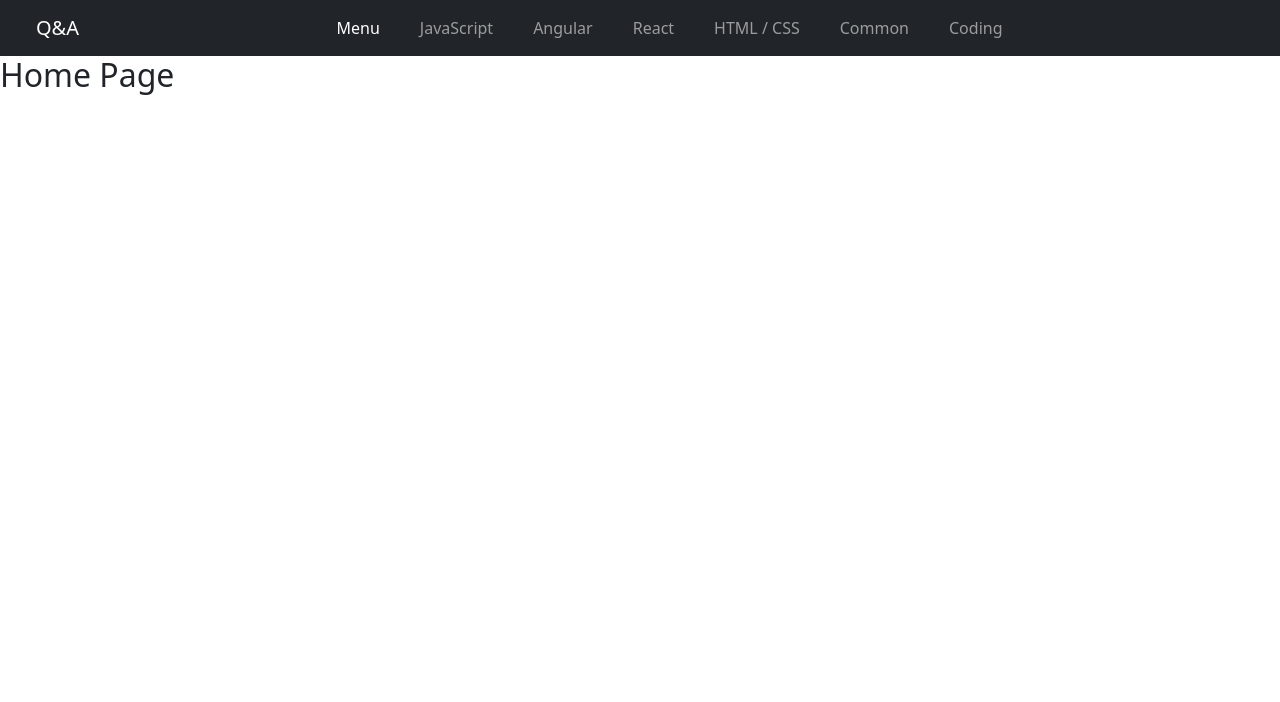
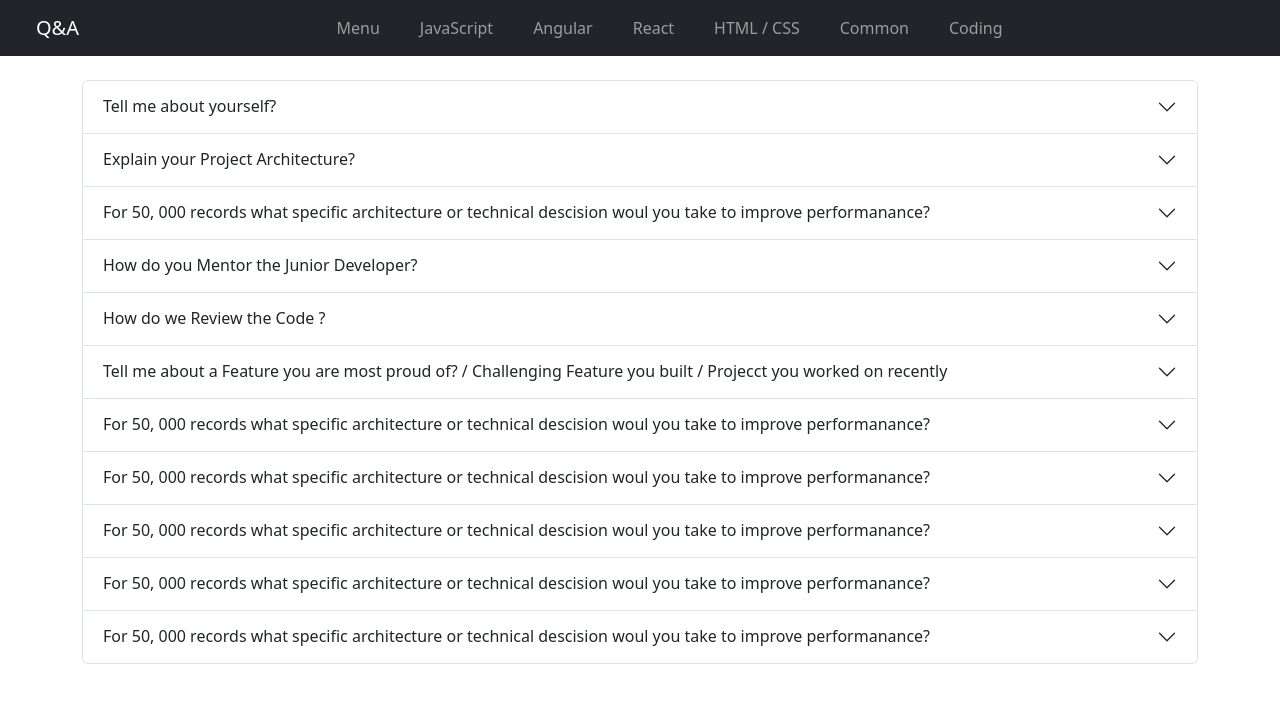
Before and after one commit to ravibhadane/interviewPrep, a React (Vite) app: page / in a window 1280 px wide. Shown: the top 702 px of the page. Built offline with nearby package versions, Linux system fonts and the light colour scheme.

Commit message:
home page added

```diff
--- a/src/App.tsx
+++ b/src/App.tsx
@@ -12,13 +12,15 @@ import Common from './pages/Common'
 import AppNavbar from './components/Navbar/AppNavbar'
 import React from './pages/React'
 import Htmlcss from "./pages/Htmlcss";
+import Home from "./pages/Home";
 function App() {
 
   return (
    <BrowserRouter>
    <AppNavbar />
     <Routes>
-       <Route path="/" element={<h2>Home Page</h2>} />
+      <Route path="/" element={<Home />} />
+      <Route path="/home" element={<Home />} />
       <Route path="/javascript" element={<Javascript />} />
       <Route path="/coding" element={ <Coding />} />
       <Route path="/angular" element={ <Angular />} />
--- a/src/components/Navbar/AppNavbar.tsx
+++ b/src/components/Navbar/AppNavbar.tsx
@@ -20,7 +20,7 @@ const AppNavbar = () => {
         <Nav navbar className="w-100 justify-content-center justify-content-md-center gap-4">
 
           <NavItem>
-            <NavLink to="/" className="nav-link">
+            <NavLink to="/home" className="nav-link">
               Menu
             </NavLink>
           </NavItem>
--- /dev/null
+++ b/src/data/home.ts
@@ -0,0 +1,95 @@
+import type { Question } from "../model/question";
+
+export const hmQuestions:Question[] = [
+     {
+    id: "1",
+    question: "Tell me about yourself?",
+    answerText: `I am Ravindra I have 10 years of relevant experienece into frontend development
+    Cureently I am working in Nordea bank saving & Investment Project as a Senior React Developer
+    This application allows customer to manage their savings, accounts, transaction, buy/sell order and investments
+    This application built using React, Typescript, ES6 and Redux.
+    My Responsibilties include Developing new feature, Integrating APIs, Creating reusable component, integrating APIs,
+    Writing Unit test cases, fixing the bug, Conducting Code Reviews, Mentoring Juniors and
+    Collaborating closely with cross-functional teams to deliver high-quality solutions.
+    `,
+  },
+   {
+    id: "2",
+    question: "Explain your Project Architecture?",
+    answerText: `From an architecture perspective, we follow a domain-driven modular structure. Each domain(account, transaction, order)
+     owns its components, hooks, services, and tests, ensuring clear separation of concerns.
+    This enhances scalability and allows multiple teams to work independently without impacting other domains.
+    For state management, We use React Query for Server API data and Redux for global application state.
+    APIs are accessed through Centralzed Typescript service client.
+    For Performance we use Ag-grid with virtualization, server-side pagination, and lazy loading.
+    For UI consistency, We have have shared component library and storybook based design system that is reused across module.
+    From Quality perspective, all code goes through code reviews, linting, automated testing, type checking & CI/CD qulaity gates
+    Overall architecture is designed to be scalable, maintainable an performant. while supporting multiple teams working on platform
+    simltenously.
+    `,
+  },
+  {
+    id:"3",
+    question:"For 50, 000 records what specific architecture or technical descision woul you take to improve performanance?",
+    answerText:``,
+  },
+  {
+    id:"4",
+    question:"How do you Mentor the Junior Developer?",
+    answerText:`I focus on coaching rather than giving direct solutions. For example, a junior developer once submitted a very large PR with duplicated logic and limited test coverage. Instead of rejecting it, I scheduled a walkthrough session and showed them how to identify reusable patterns and separate business logic from UI components. We refactored part of the code together and discussed testing strategies. Over the following sprints,
+I noticed significant improvements in their code quality, PR size, and their confidence during design discussions. that experience enforced my belief that mentoring is most effective
+when it combined technical guidance with continues feedback and support
+`,
+  },
+  {
+    id:"5",
+    question:"How do we Review the Code ?",
+    answerText:`During the code review I focus on first Correctness, Maintainability, Scalability
+Correctness - I ensure the implementation solves business requirement and edge cases handled
+Maintainability - I assess whether code easy to understand and modify, Look for clear separation of
+Scalability- I evaluate whether the solution continue to work as data or feature grows
+Then I evaluate performance , testing, security and adherence to coding standards
+I provide a feedback with clear explanation, prioritize high impact issues and use reviews as a opportunity for knowledge sharing and mentoring
+`,
+  },{
+    id:"6",
+    question:"Tell me about a Feature you are most proud of? / Challenging Feature you built / Projecct you worked on recently",
+    answerText:`One of the key feature, I worked on Transaction and order management screen for Nordea bank saving & investment platform using React, Typescript, React Query and Ag-Grid.
+The feature allowed customers to view, search, filter, sort and manage large volume of transaction and order data. It included capabilities such as transaction type filtering,
+time-period, filtering, custom date formatting, custom frequency formatting and advanced grid interactions.
+
+****Problem / Challenge / Whhat problem you solved?****
+The main challenge/problem was helping user to work efficiently with large transactions datasets while keeping
+application keepiing fast and scalable.
+
+****Your Approach / Design / How you designed?****
+I designed the solution using server-side pagnation, filtering sorting along wiht Ag-Grid virtualization. so only visible rows were displayed
+I also created reusable grid configurations and centralized formatting for dates and curriencies.
+`,
+  },
+  {
+    id:"7",
+    question:"For 50, 000 records what specific architecture or technical descision woul you take to improve performanance?",
+    answerText:``,
+  },
+  {
+    id:"8",
+    question:"For 50, 000 records what specific architecture or technical descision woul you take to improve performanance?",
+    answerText:``,
+  },
+  {
+    id:"9",
+    question:"For 50, 000 records what specific architecture or technical descision woul you take to improve performanance?",
+    answerText:``,
+  },
+  {
+    id:"10",
+    question:"For 50, 000 records what specific architecture or technical descision woul you take to improve performanance?",
+    answerText:``,
+  },
+  {
+    id:"11",
+    question:"For 50, 000 records what specific architecture or technical descision woul you take to improve performanance?",
+    answerText:``,
+  }
+];
--- /dev/null
+++ b/src/pages/Home.tsx
@@ -0,0 +1,53 @@
+
+import { Accordion, AccordionBody, AccordionHeader, AccordionItem } from "reactstrap";
+import { hmQuestions } from "../data/home";
+import { lazy, Suspense, useState } from "react";
+import './qn.scss'
+import { okaidia } from "react-syntax-highlighter/dist/esm/styles/prism";
+
+import MarkdownRenderer from "./MarkdownRendrer";
+
+const SyntaxHighlighter = lazy(() =>
+  import("react-syntax-highlighter").then((module) => ({
+    default: module.Prism,
+  })),
+);
+
+
+const Home = ()=>{
+    const [open, setOpen] = useState('');
+    const toggle = (id: string) => {
+    if (open === id) {
+      setOpen('');
+    } else {
+      setOpen(id);
+    }
+  };
+
+    return (
+        <div className="container mt-4">
+      <Accordion open={open} toggle={toggle}>
+        {hmQuestions.map((item) => (
+          <AccordionItem key={item.id}>
+            <AccordionHeader targetId={item.id}>{item.question}</AccordionHeader>
+            <AccordionBody accordionId={item.id}>
+              <div className="answer-text">
+
+             <MarkdownRenderer text={item.answerText}></MarkdownRenderer>
+             </div>
+              {open === item.id && item.answerCode && (
+                <Suspense fallback={<div>Loading code...</div>}>
+                 <SyntaxHighlighter language="javascript" style={okaidia} showLineNumbers>
+                  {item.answerCode}
+                </SyntaxHighlighter>
+                </Suspense>
+              )}
+            </AccordionBody>
+          </AccordionItem>
+        ))}
+      </Accordion>
+    </div>
+    )
+}
+
+export default Home;
```
